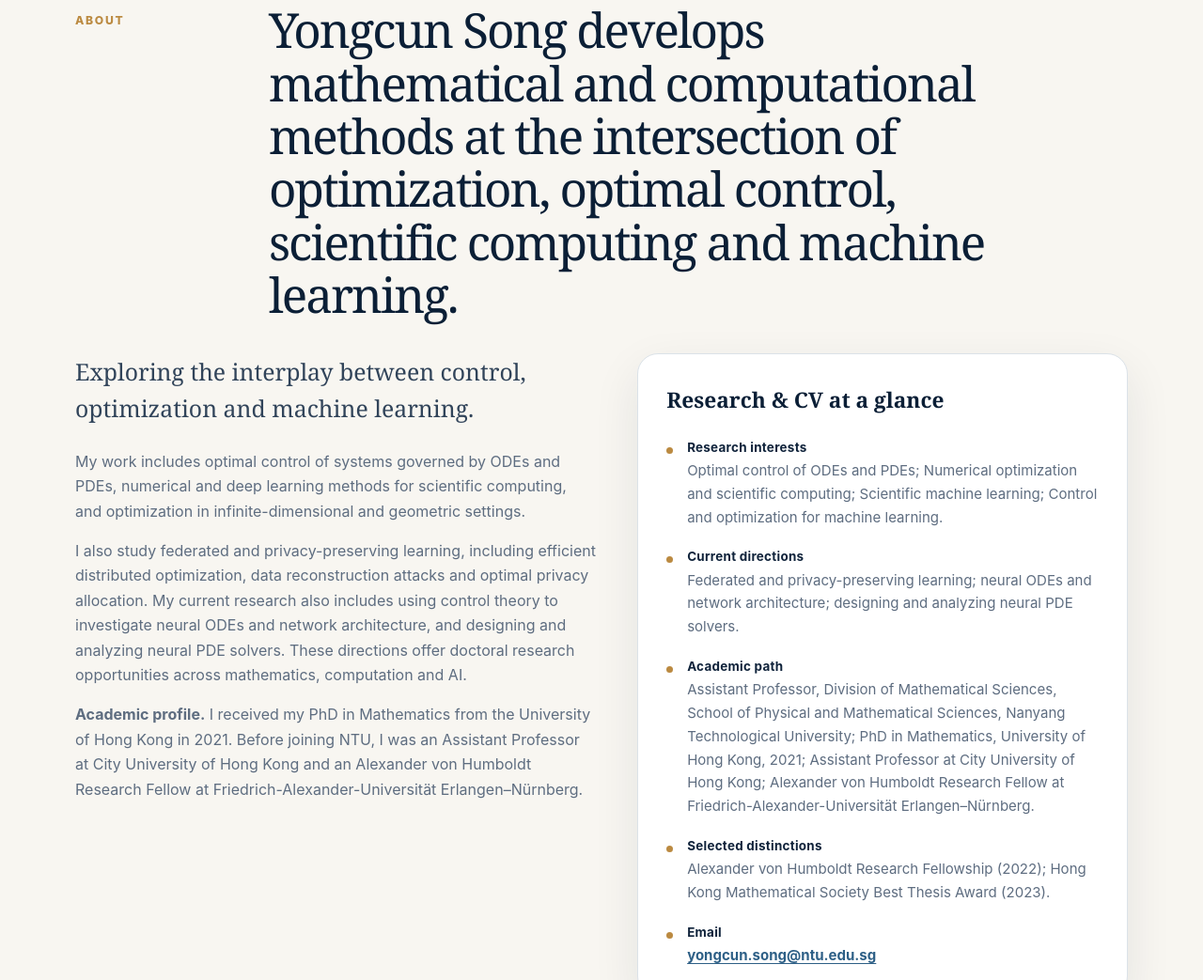
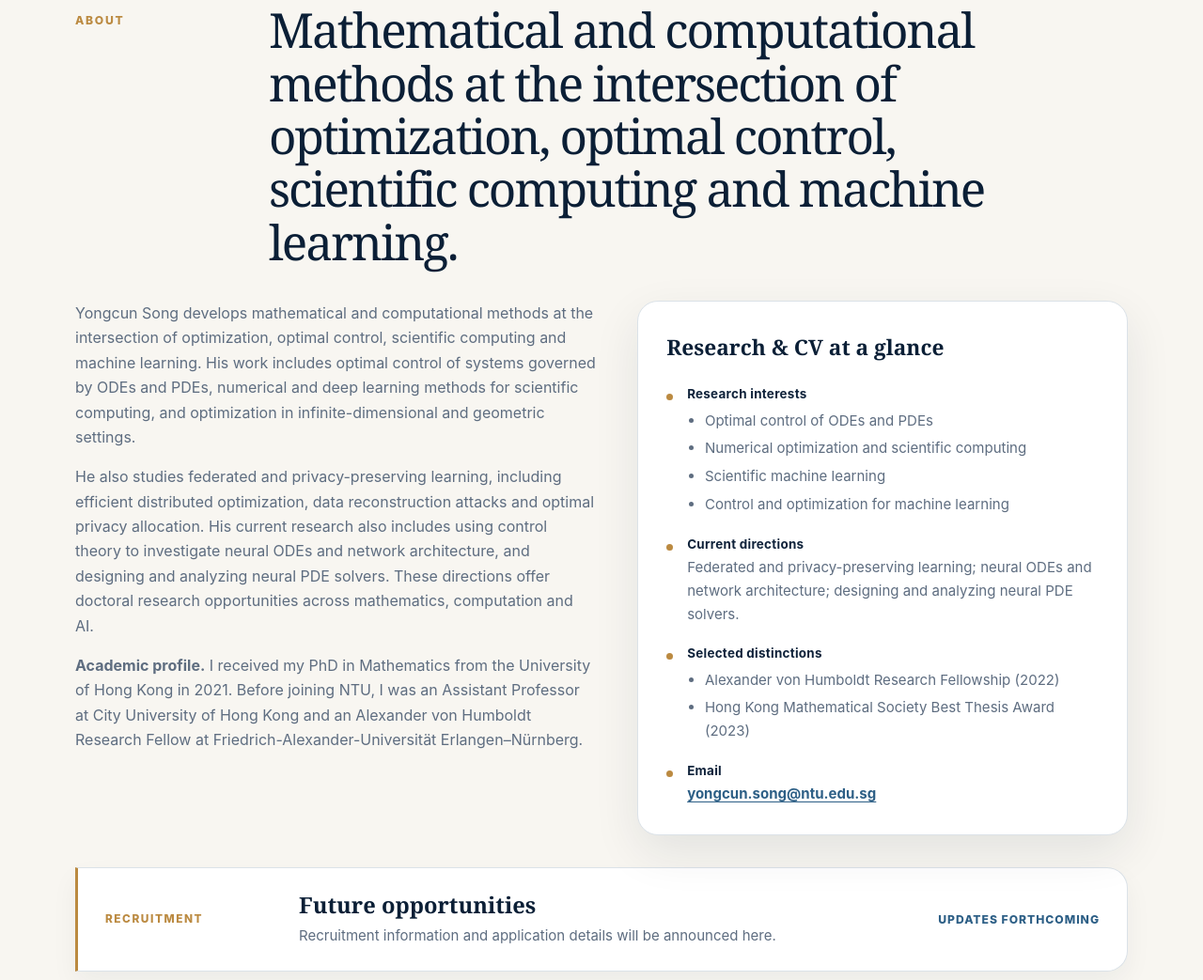
Before and after one commit to ysong307/yongcun.song, a plain HTML site: page index.html in a window 1280 px wide. Shown: the part 659-1702 px from the top of the page at 94% size. Drawn offline with Linux system fonts and the light colour scheme.

Commit message:
Refine About research and biography

```diff
--- a/index.html
+++ b/index.html
@@ -451,16 +451,16 @@
       list-style: none;
     }
 
-    .details li {
+    .details > li {
       position: relative;
       padding: 0 0 18px 22px;
       color: var(--muted);
       font-size: 0.94rem;
     }
 
-    .details li:last-child { padding-bottom: 0; }
+    .details > li:last-child { padding-bottom: 0; }
 
-    .details li::before {
+    .details > li::before {
       position: absolute;
       top: 0.73em;
       left: 0;
@@ -478,6 +478,15 @@
       font-size: 0.84rem;
       letter-spacing: 0.02em;
     }
+
+    .detail-items {
+      margin: 5px 0 0;
+      padding-left: 1.25em;
+      list-style: disc;
+    }
+
+    .detail-items li { padding: 0 0 5px; }
+    .detail-items li:last-child { padding-bottom: 0; }
 
     .details a {
       color: var(--blue);
@@ -1018,22 +1027,32 @@
     <section class="section wrap" id="about" aria-labelledby="about-title">
       <div class="section-heading">
         <p class="section-label">About</p>
-        <h2 class="section-title" id="about-title">Yongcun Song develops mathematical and computational methods at the intersection of optimization, optimal control, scientific computing and machine learning.</h2>
+        <h2 class="section-title" id="about-title">Mathematical and computational methods at the intersection of optimization, optimal control, scientific computing and machine learning.</h2>
       </div>
       <div class="about-grid">
         <div class="copy">
-          <p class="lead">Exploring the interplay between control, optimization and machine learning.</p>
-          <p>My work includes optimal control of systems governed by ODEs and PDEs, numerical and deep learning methods for scientific computing, and optimization in infinite-dimensional and geometric settings.</p>
-          <p>I also study federated and privacy-preserving learning, including efficient distributed optimization, data reconstruction attacks and optimal privacy allocation. My current research also includes using control theory to investigate neural ODEs and network architecture, and designing and analyzing neural PDE solvers. These directions offer doctoral research opportunities across mathematics, computation and AI.</p>
+          <p>Yongcun Song develops mathematical and computational methods at the intersection of optimization, optimal control, scientific computing and machine learning. His work includes optimal control of systems governed by ODEs and PDEs, numerical and deep learning methods for scientific computing, and optimization in infinite-dimensional and geometric settings.</p>
+          <p>He also studies federated and privacy-preserving learning, including efficient distributed optimization, data reconstruction attacks and optimal privacy allocation. His current research also includes using control theory to investigate neural ODEs and network architecture, and designing and analyzing neural PDE solvers. These directions offer doctoral research opportunities across mathematics, computation and AI.</p>
           <p><strong>Academic profile.</strong> I received my PhD in Mathematics from the University of Hong Kong in 2021. Before joining NTU, I was an Assistant Professor at City University of Hong Kong and an Alexander von Humboldt Research Fellow at Friedrich-Alexander-Universität Erlangen–Nürnberg.</p>
         </div>
         <aside class="info-panel" aria-label="Research and curriculum vitae at a glance">
           <h3>Research &amp; CV at a glance</h3>
           <ul class="details">
-            <li><b>Research interests</b>Optimal control of ODEs and PDEs; Numerical optimization and scientific computing; Scientific machine learning; Control and optimization for machine learning.</li>
+            <li><b>Research interests</b>
+              <ul class="detail-items">
+                <li>Optimal control of ODEs and PDEs</li>
+                <li>Numerical optimization and scientific computing</li>
+                <li>Scientific machine learning</li>
+                <li>Control and optimization for machine learning</li>
+              </ul>
+            </li>
             <li><b>Current directions</b>Federated and privacy-preserving learning; neural ODEs and network architecture; designing and analyzing neural PDE solvers.</li>
-            <li><b>Academic path</b>Assistant Professor, Division of Mathematical Sciences, School of Physical and Mathematical Sciences, Nanyang Technological University; PhD in Mathematics, University of Hong Kong, 2021; Assistant Professor at City University of Hong Kong; Alexander von Humboldt Research Fellow at Friedrich-Alexander-Universität Erlangen–Nürnberg.</li>
-            <li><b>Selected distinctions</b>Alexander von Humboldt Research Fellowship (2022); Hong Kong Mathematical Society Best Thesis Award (2023).</li>
+            <li><b>Selected distinctions</b>
+              <ul class="detail-items">
+                <li>Alexander von Humboldt Research Fellowship (2022)</li>
+                <li>Hong Kong Mathematical Society Best Thesis Award (2023)</li>
+              </ul>
+            </li>
             <li><b>Email</b><a href="mailto:yongcun.song@ntu.edu.sg">yongcun.song@ntu.edu.sg</a></li>
           </ul>
         </aside>
```
